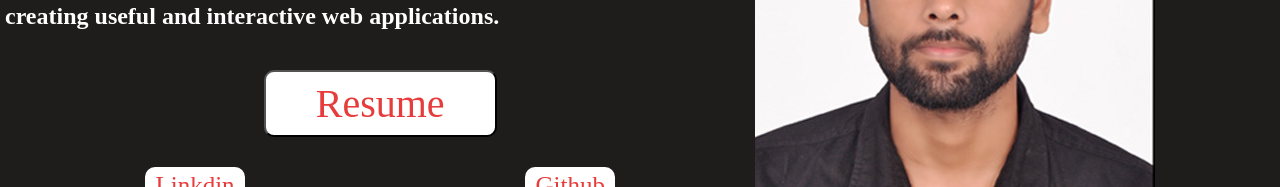
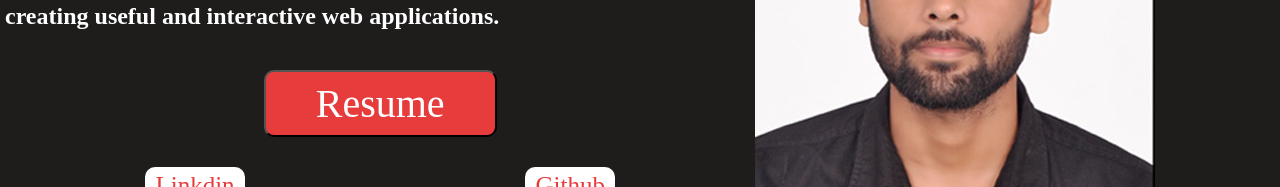
Before and after one commit to chandan0c/myportfoilio, a React (Create React App) app: page / in a window 1280 px wide. In both pictures the pointer is over the button "Resume". Shown: the part 270-457 px from the top of the page. Built offline with nearby package versions, Linux system fonts and the light colour scheme.

Commit message:
push after adding the hover effect

```diff
--- a/src/task/Myimage.css
+++ b/src/task/Myimage.css
@@ -29,10 +29,16 @@
      border-radius: 10px;
      margin-top: 40px;
  }
+ .myimg button:hover{
+    background-color: rgb(231, 60, 60);;
+ }
  .myimg button a{
      color: rgb(231, 60, 60);
      font-size: 40px;
 
+ }
+ .myimg button a:hover{
+    color: white;
  }
  .sociallink{
    display: flex;
@@ -40,12 +46,17 @@ text-align: center;
  margin-top: 30px;
  justify-content: space-around;
  }
+
  .sociallink a{
      color: rgb(231, 60, 60);
      font-size: 25px;
      background-color: white;
      border-radius: 10px;
      padding: 5px 10px;
+ }
+ .sociallink a:hover{
+    color: white;
+    background-color: rgb(231, 60, 60);;
  }
  @media only screen and (max-width: 600px){
     .myimg button{
--- a/src/task/Nevbar.css
+++ b/src/task/Nevbar.css
@@ -16,6 +16,9 @@
     cursor: pointer;
     margin: 0px 10px;
 }
+.nevbar span:hover{
+    color:rgb(231, 60, 60);
+}
 @media only screen and (max-width: 600px){
     .chandan,.resume{
         display: none;
--- a/src/task/Project.css
+++ b/src/task/Project.css
@@ -44,6 +44,10 @@
     font-size: 25px;
     border-radius: 10px;
  }
+ .github a:hover{
+    color: white;
+    background-color: rgb(231, 60, 60);;
+ }
  @media only screen and (max-width: 600px){
     .projectcontainer{
         background-color: #1e4136;
```
